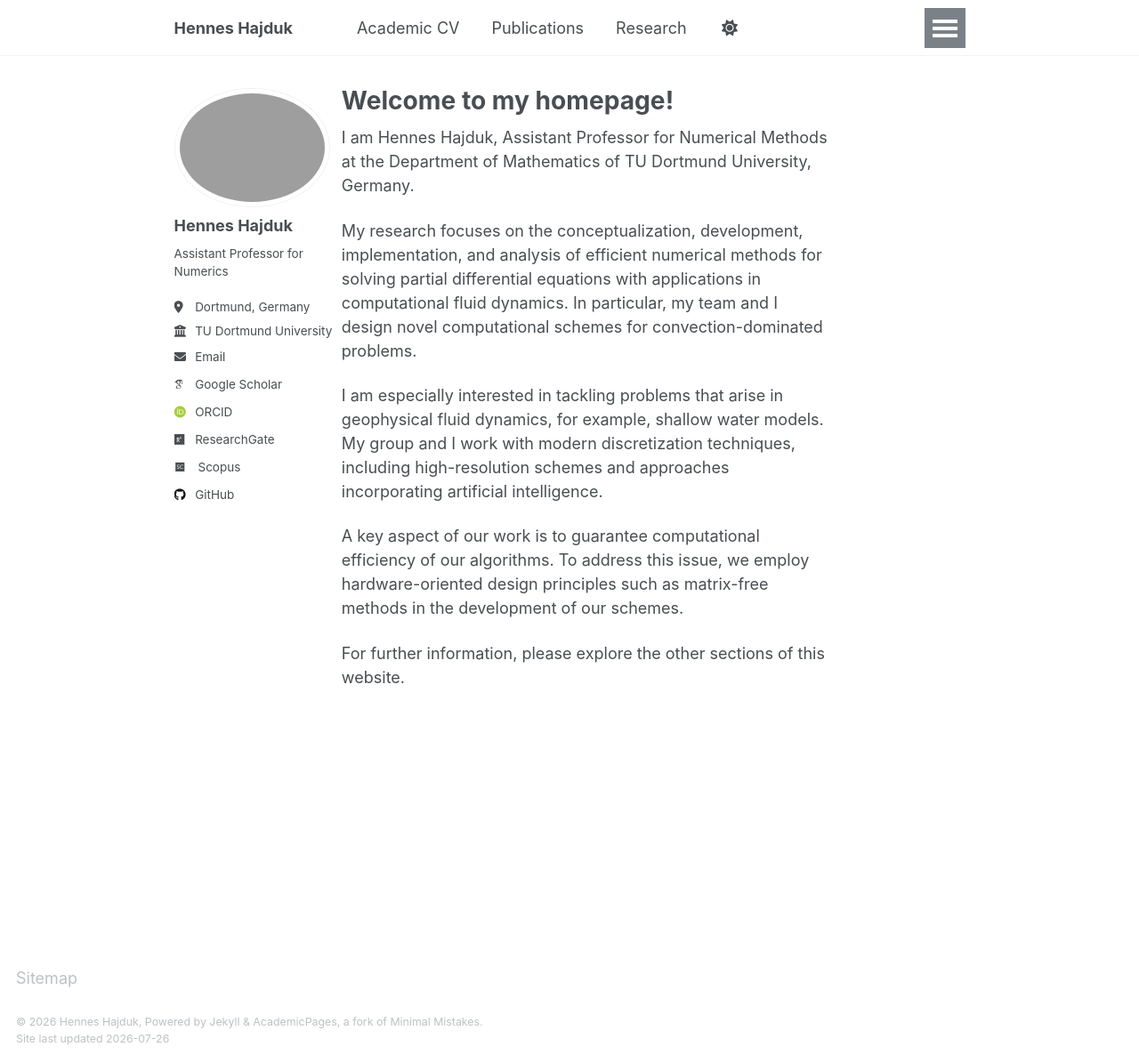
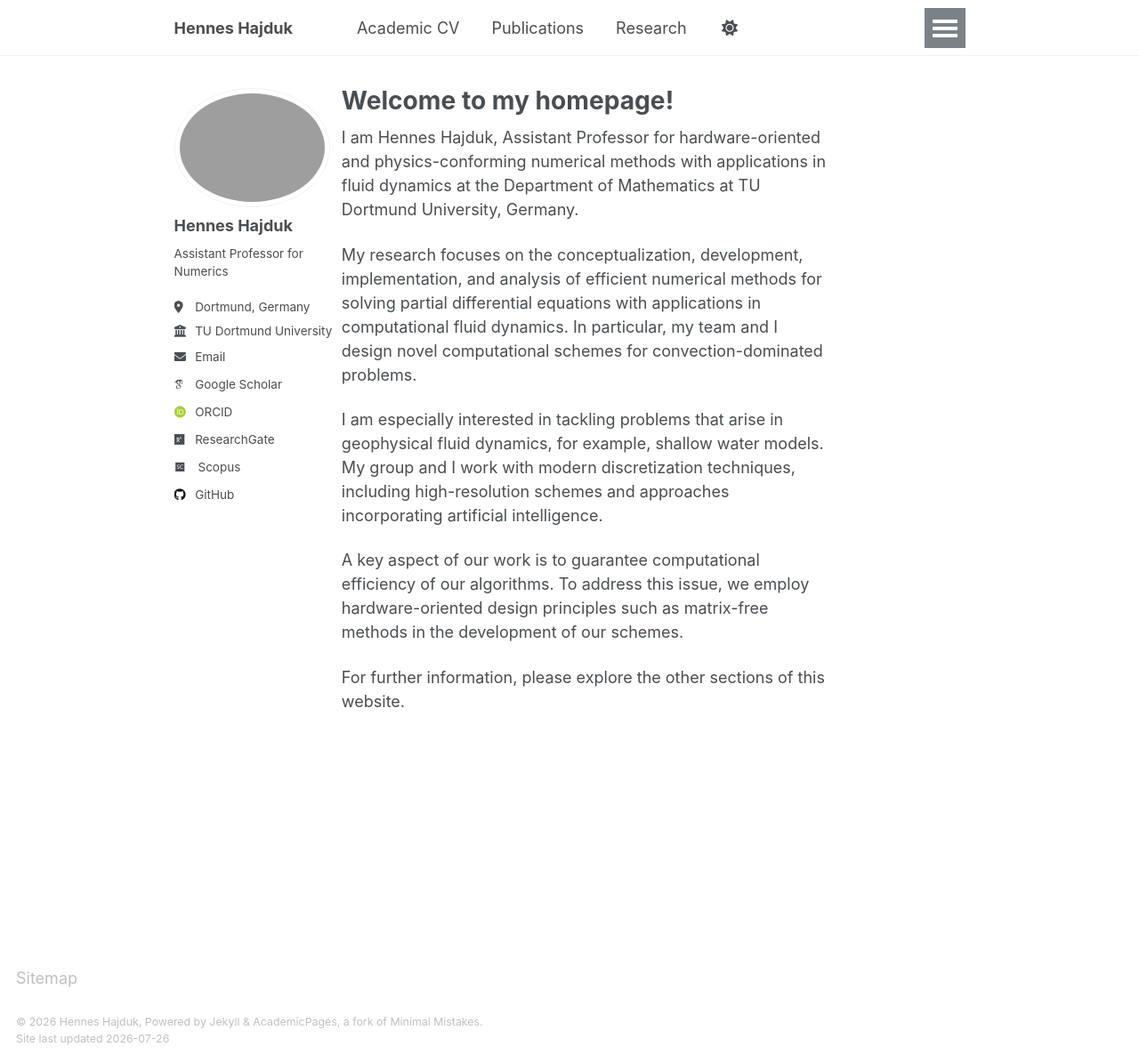
Before and after one commit to HennesHajduk/henneshajduk.github.io, a Jekyll site: the page built from pages/welcome_to_my_homepage.md, in a window 1280 px wide and 1195 px high. Shown: the whole window at 89% size. Built offline with Jekyll 4.4.1, drawn with Linux system fonts in a browser that asks for light colours; some web fonts are replaced.

Commit message:
pages/welcome_to_my_homepage.md

```diff
--- a/pages/welcome_to_my_homepage.md
+++ b/pages/welcome_to_my_homepage.md
@@ -5,7 +5,7 @@ permalink: /
 author_profile: true
 ---
 
-I am Hennes Hajduk, Assistant Professor for Numerical Methods at the Department of Mathematics of TU Dortmund University, Germany.
+I am Hennes Hajduk, Assistant Professor for hardware-oriented and physics-conforming numerical methods with applications in fluid dynamics at the Department of Mathematics at TU Dortmund University, Germany.
 
 My research focuses on the conceptualization, development, implementation, and analysis of efficient numerical methods for solving partial differential equations with applications in computational fluid dynamics.
 In particular, my team and I design novel computational schemes for convection-dominated problems.
```
